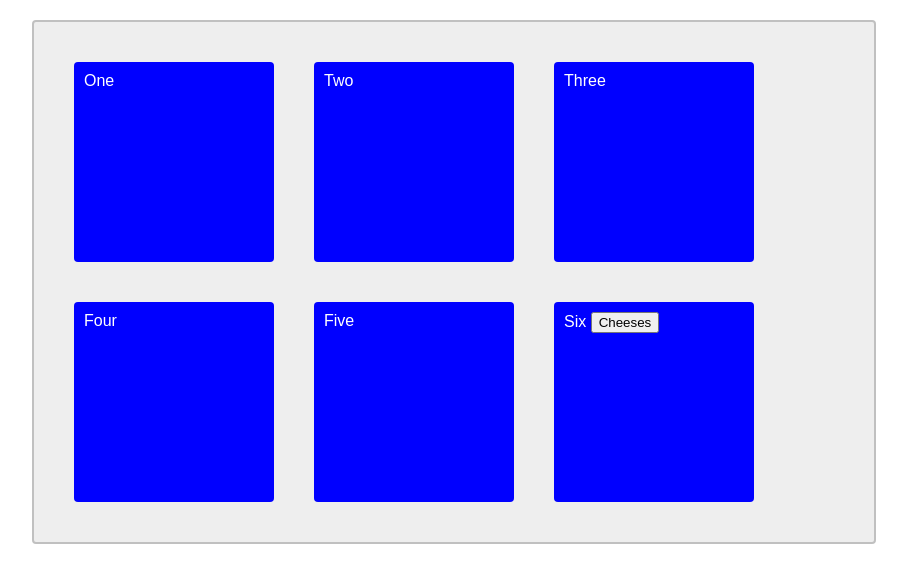
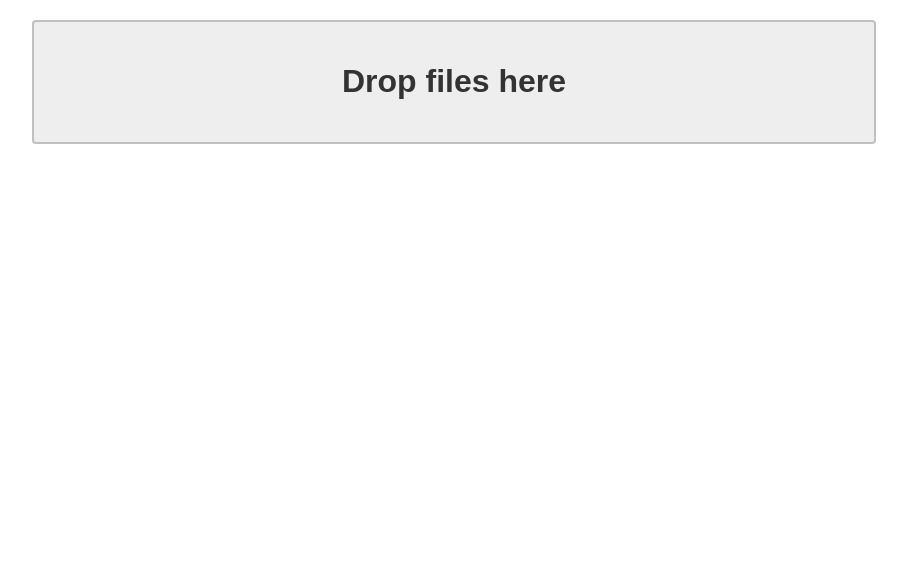
Before and after one commit to willj/react-drag-drop, a React (Create React App) app: page / in a window 1280 px wide. Shown: the top 582 px of the page, without its empty margins (186-1093 px from the left). Built offline with nearby package versions, Linux system fonts and the light colour scheme.

Commit message:
prevent multiple uploads per file

```diff
--- a/src/App.css
+++ b/src/App.css
@@ -11,6 +11,11 @@ div {
   overflow: auto;
   border-radius: 4px;
   background-color: #eeeeee;
+}
+
+h1 {
+  text-align: center;
+  color: #333333;
 }
 
 .item {
--- a/src/components/FileDropHandler.js
+++ b/src/components/FileDropHandler.js
@@ -1,6 +1,5 @@
 import React from 'react';
 import PropTypes from 'prop-types';
-import Item from './Item';
 
 const supportedFileTypes = ["image/png", "image/jpeg", "image/gif", "image/webp"];
 
@@ -19,16 +18,18 @@ class FileDropHandler extends React.Component {
     fileDropped(e){
         e.preventDefault();
 
-        console.log(e.dataTransfer.files);
-
-        console.log("file dropped in FDH");
-
         for (let i = 0; i < e.dataTransfer.files.length; i++) {
             let file = e.dataTransfer.files.item(i);
-            console.log(file);
 
             if (this.isValidFile(file.type)) {
-                this.props.onNewFile(<Item file={file} />);
+
+                let item = {
+                    file: file,
+                    key: file.name + Date.now(),
+                    title: file.name
+                };
+
+                this.props.onNewFile(item);
             } else {
                 console.log("invalid type");
             }
--- a/src/components/Grid.js
+++ b/src/components/Grid.js
@@ -1,13 +1,14 @@
 import React from 'react';
 import DraggableItem from './DraggableItem.js';
 import FileDropHandler from './FileDropHandler';
+import Item from './Item';
 
 class Grid extends React.Component {
     constructor(props) {
         super(props);
 
         this.state = {
-            items: ["One", "Two", "Three", "Four", "Five", <div>Six <button>Cheeses</button></div>],
+            items: [],
             currentDragIndex: -1
         };
 
@@ -54,6 +55,7 @@ class Grid extends React.Component {
     }
 
     addItem(item){
+        console.log(item);
         this.setState((prevState, props) => {
             let items = [...prevState.items,item];
             return { items: items };
@@ -66,14 +68,15 @@ class Grid extends React.Component {
                 <div className="grid"
                     onDragEnd={this.gridDragEnd}
                     onDragOver={this.gridDragOver}>
+                    { this.state.items.length === 0 && <h1>Drop files here</h1> }
                     {
                         this.state.items.map((item, index) => {
                             return (
-                                <DraggableItem key={index} index={index}
+                                <DraggableItem key={item.key} index={index}
                                     currentDragIndex={this.state.currentDragIndex}
                                     dragStarted={this.dragStarted}
                                     itemDropped={this.itemDropped}>
-                                    {item}
+                                    <Item file={item.file} />
                                 </DraggableItem>
                             );
                         })
--- a/src/components/Item.js
+++ b/src/components/Item.js
@@ -10,13 +10,14 @@ class Item extends React.Component{
             name: this.props.file.name,
             file: this.props.file,
             isUploading: true,
+            percentUploaded: 0,
             url: ''
         };
+
+        this.uploadProgressUpdate = this.uploadProgressUpdate.bind(this);
     }
 
     componentDidMount(){
-
-        window.testFile = this.state.file;
 
         // get an upload token
         Axios.post(process.env.REACT_APP_GET_UPLOAD_TOKEN_URL, {
@@ -51,13 +52,17 @@ class Item extends React.Component{
     }
 
     uploadProgressUpdate(e){
-        console.log(e);
+        let percent = (e.loaded / e.total) * 100;
+        this.setState({ percentUploaded: percent, isUploading: (percent < 100) ? true : false });
     }
 
     render(){
         return (
-            <p>I'm an item called {this.state.name}</p>
-        )
+            <div>
+                <p>I'm an item called {this.state.name}</p>
+                <p>Uploaded: {this.state.percentUploaded}</p>
+            </div>
+        );
     }
 
 }
```
